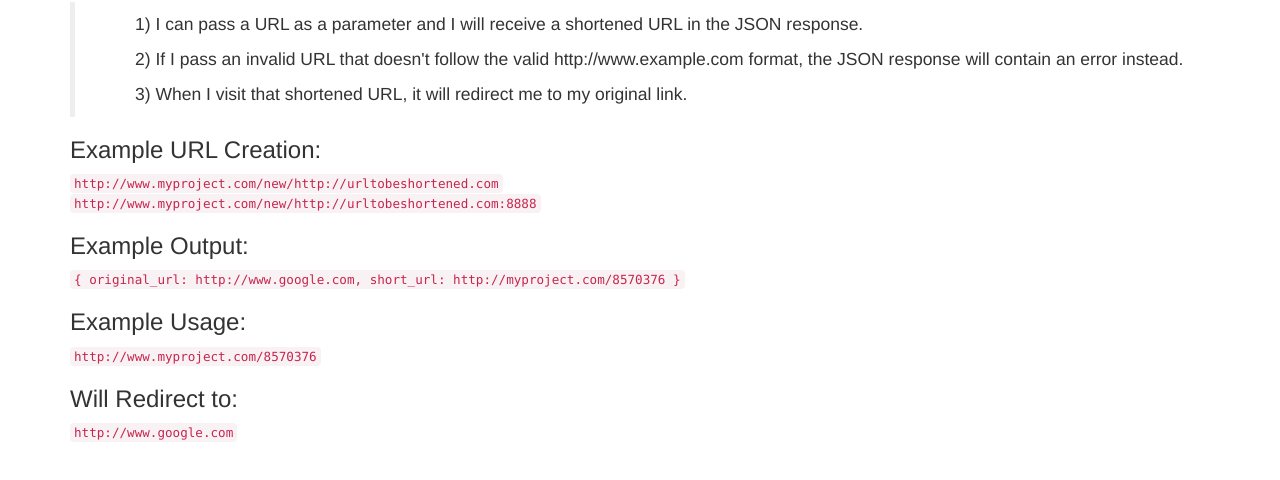
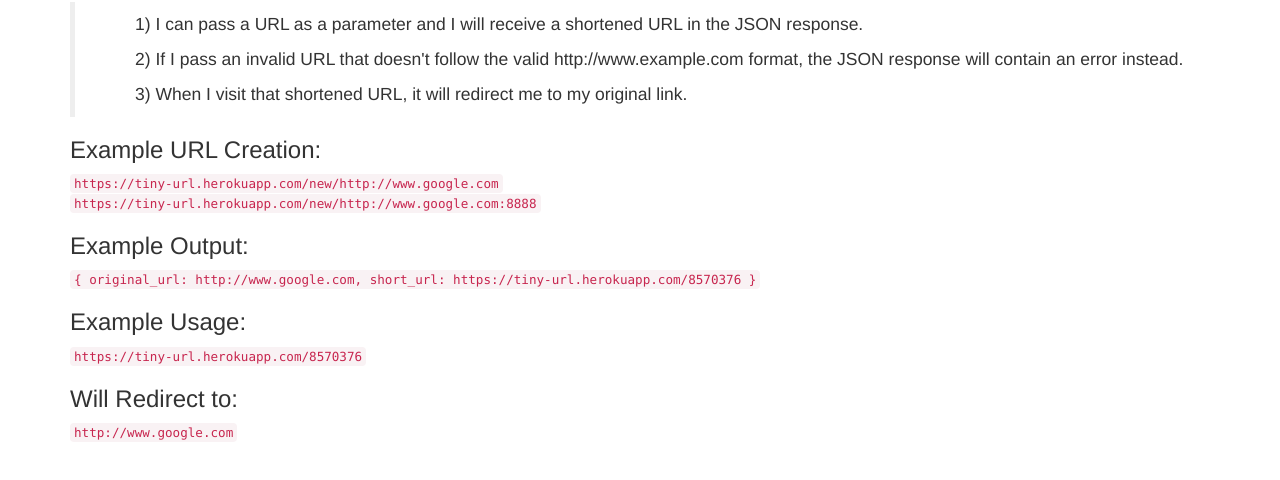
Before and after one commit to MarkoN95/url_shortener_microservice, a website: page public/index.html in a window 1280 px wide. Shown: the part 68-548 px from the top of the page. Drawn offline with nearby package versions, Linux system fonts and the light colour scheme.

Commit message:
changed some links

```diff
--- a/app/db_operations/add-url.js
+++ b/app/db_operations/add-url.js
@@ -45,7 +45,7 @@ module.exports = function() {
               var url_pair = {
                 key: negative_to_zero(key),
                 original_url: url,
-                short_url: "http://localhost:8080/" + negative_to_zero(key)
+                short_url: ("https://tiny-url.herokuapp.com/" + negative_to_zero(key)
               };
 
               collection.insert(url_pair, (err, result) => {
--- a/public/index.html
+++ b/public/index.html
@@ -17,17 +17,17 @@
       <ul>3) When I visit that shortened URL, it will redirect me to my original link.</ul>
     </blockquote>
     <h3>Example URL Creation:</h3>
-    <code>http://www.myproject.com/new/http://urltobeshortened.com</code><br/>
-    <code>http://www.myproject.com/new/http://urltobeshortened.com:8888</code>
+    <code>https://tiny-url.herokuapp.com/new/http://www.google.com</code><br/>
+    <code>https://tiny-url.herokuapp.com/new/http://www.google.com:8888</code>
     <h3>Example Output:</h3>
     <code>
       {
         original_url: http://www.google.com,
-        short_url: http://myproject.com/8570376
+        short_url: https://tiny-url.herokuapp.com/8570376
       }
     </code>
     <h3>Example Usage:</h3>
-    <code>http://www.myproject.com/8570376</code>
+    <code>https://tiny-url.herokuapp.com/8570376</code>
     <h3>Will Redirect to:</h3>
     <code>http://www.google.com</code>
   </div>
```
